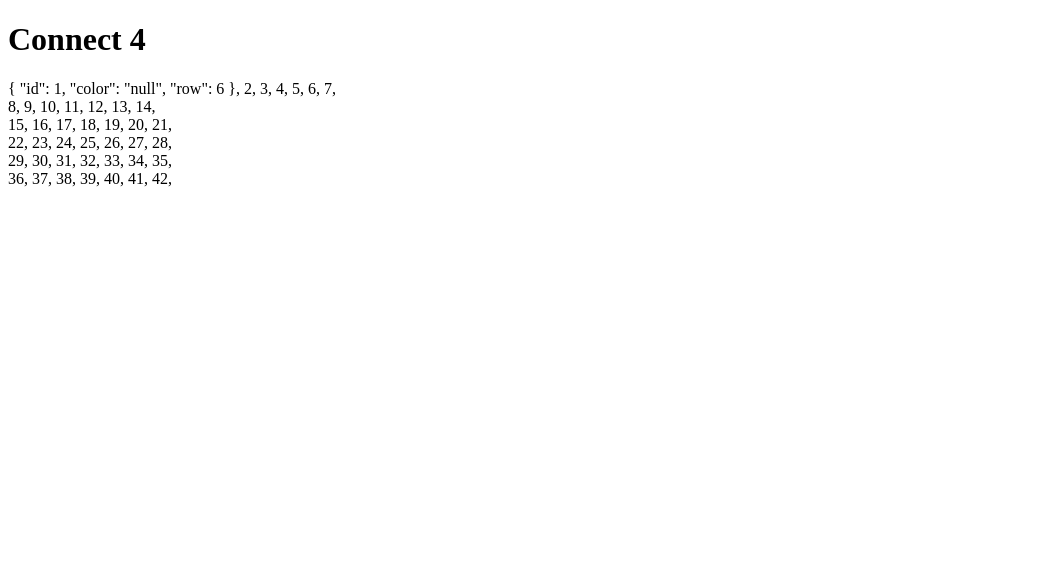
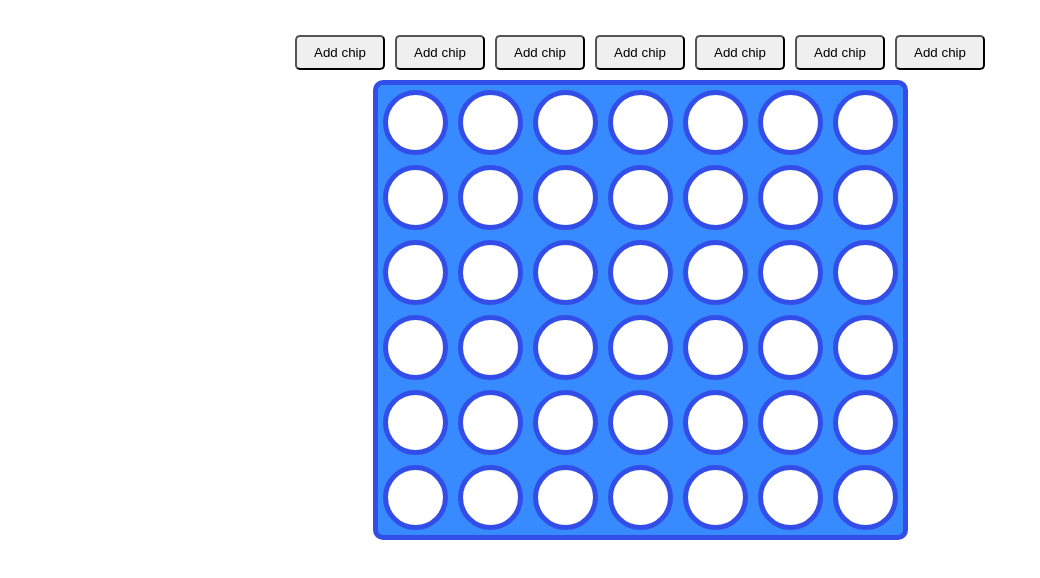
Before and after one commit to zachusb/connect4, a plain HTML site: page connect4/pub/index.html in a window 1280 px wide. Shown: the whole page, without its empty margins (0-1040 px from the left). Drawn offline with Linux system fonts and the light colour scheme.

Commit message:
Created grid and started on addChip function.

```diff
--- a/connect4/css/style.css
+++ b/connect4/css/style.css
@@ -0,0 +1,42 @@
+.button-grid {
+    display: grid;
+    height: 20px;
+    width: 700px;
+    margin: 30px auto;
+    grid-template-columns: repeat(7, 100px);
+}
+
+.button {
+    padding-top: 8px;
+    padding-bottom: 8px;
+    padding-left: 16px;
+    padding-right: 16px;
+    margin: 5px;
+    border-radius: 5px;
+}
+
+.game-grid {
+	width: 525px;
+	height: 450;
+	margin: 0 auto;
+    background-color: #388AFF;
+    color: #fff;
+    border: 5px solid #334EE8;
+    border-radius: 10px;
+
+	display: grid;
+	grid-template: repeat(6, 75px) / repeat(7, 75px);
+}
+
+.spot {
+    border: 5px solid #334EE8;
+    background-color: white;
+    border-radius: 100px;
+    font-family: Helvetica;
+    font-weight: bold;
+    font-size: 2em;
+    display: flex;
+    justify-content: center;
+    align-items: center;
+    margin: 5px;
+}
--- a/connect4/pub/client.js
+++ b/connect4/pub/client.js
@@ -1,19 +1,34 @@
 let myApp = Vue.createApp({
 	data() {
 		return {
-            grid: [
-				[{id: 1, color: "null", row: 6}, 2, 3, 4, 5, 6, 7],
-				[8, 9, 10, 11, 12, 13, 14],
-				[15, 16, 17, 18, 19, 20, 21],
-				[22, 23, 24, 25, 26, 27, 28],
-				[29, 30, 31, 32, 33, 34, 35],
-				[36, 37, 38, 39, 40, 41, 42],
+			grid: [
+				{id: 1, color: "null", row: 6}, {id: 2, color: "null", row: 6}, {id: 3, color: "null", row: 6}, {id: 4, color: "null", row: 6}, {id: 5, color: "null", row: 6}, {id: 6, color: "null", row: 6}, {id: 7, color: "null", row: 6},
+				{id: 8, color: "null", row: 5}, {id: 9, color: "null", row: 5}, {id: 10, color: "null", row: 5}, {id: 11, color: "null", row: 5}, {id: 12, color: "null", row: 5}, {id: 13, color: "null", row: 5}, {id: 14, color: "null", row: 5},
+				{id: 15, color: "null", row: 4}, {id: 16, color: "null", row: 4}, {id: 17, color: "null", row: 4}, {id: 18, color: "null", row: 4}, {id: 19, color: "null", row: 4}, {id: 21, color: "null", row: 4}, {id: 21, color: "null", row: 4},
+				{id: 22, color: "null", row: 3}, {id: 23, color: "null", row: 3}, {id: 24, color: "null", row: 3}, {id: 25, color: "null", row: 3}, {id: 26, color: "null", row: 3}, {id: 27, color: "null", row: 3}, {id: 28, color: "null", row: 3},
+				{id: 29, color: "null", row: 2}, {id: 30, color: "null", row: 2}, {id: 31, color: "null", row: 2}, {id: 32, color: "null", row: 2}, {id: 33, color: "null", row: 2}, {id: 34, color: "null", row: 2}, {id: 35, color: "null", row: 2},
+				{id: 36, color: "null", row: 1}, {id: 37, color: "null", row: 1}, {id: 38, color: "null", row: 1}, {id: 39, color: "null", row: 1}, {id: 40, color: "null", row: 1}, {id: 41, color: "null", row: 1}, {id: 42, color: "null", row: 1}
+			],
+			buttonArray: [
+				{column: 1}, {column: 2}, {column: 3}, {column: 4}, {column: 5}, {column: 6}, {column: 7}
 			]
         };
 	},
 	methods: {
-
-
+        addChip(column) {
+			let bottomId = this.findBottomId(column);
+			while(this.grid[bottomId - 1].color != "null"){
+				bottomId -= 7;
+				if(bottomId < 1){
+					console.log("Row is full!");
+					break;
+				}
+			}
+			this.grid[bottomId - 1].color = "black";
+		},
+		findBottomId(column) {
+			return column + (7 * 5);
+		},
     },
 	computed: {},
 	mounted() {
--- a/connect4/pub/index.html
+++ b/connect4/pub/index.html
@@ -11,12 +11,22 @@
 </head>
 <body>
     <div id="app">
-        <h1>Connect 4</h1>
-        <div class="grid" v-for="line in grid">
-            <span v-for="spot in line">
-              {{spot}},
-            </span>
-            <br>
+        <div class="button-grid">
+            <!--<button class="button" v-for="button in buttonArray">
+                Add chip
+            </button>-->
+            <button id="button1" class="button" @click="addChip(1)">Add chip</button>
+            <button id="button2" class="button" @click="addChip(2)">Add chip</button>
+            <button id="button3" class="button" @click="addChip(3)">Add chip</button>
+            <button id="button4" class="button" @click="addChip(4)">Add chip</button>
+            <button id="button5" class="button" @click="addChip(5)">Add chip</button>
+            <button id="button6" class="button" @click="addChip(6)">Add chip</button>
+            <button id="button7" class="button" @click="addChip(7)">Add chip</button>
+        </div>
+        <div class="game-grid">
+            <div class="spot" v-for="spot in grid">
+                {{spot.id}}
+            </div>
         </div>
     </div>
 </body>
```
